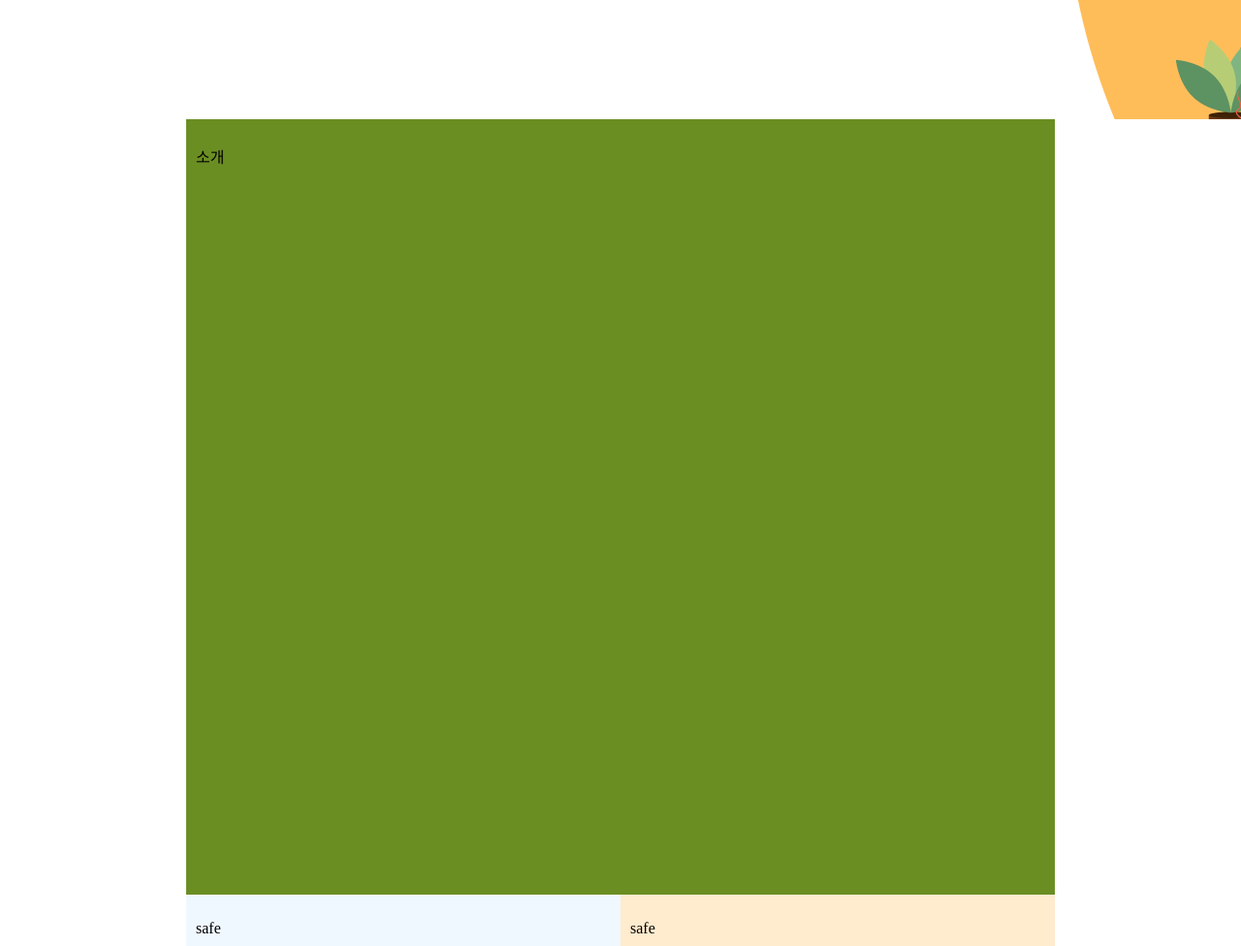
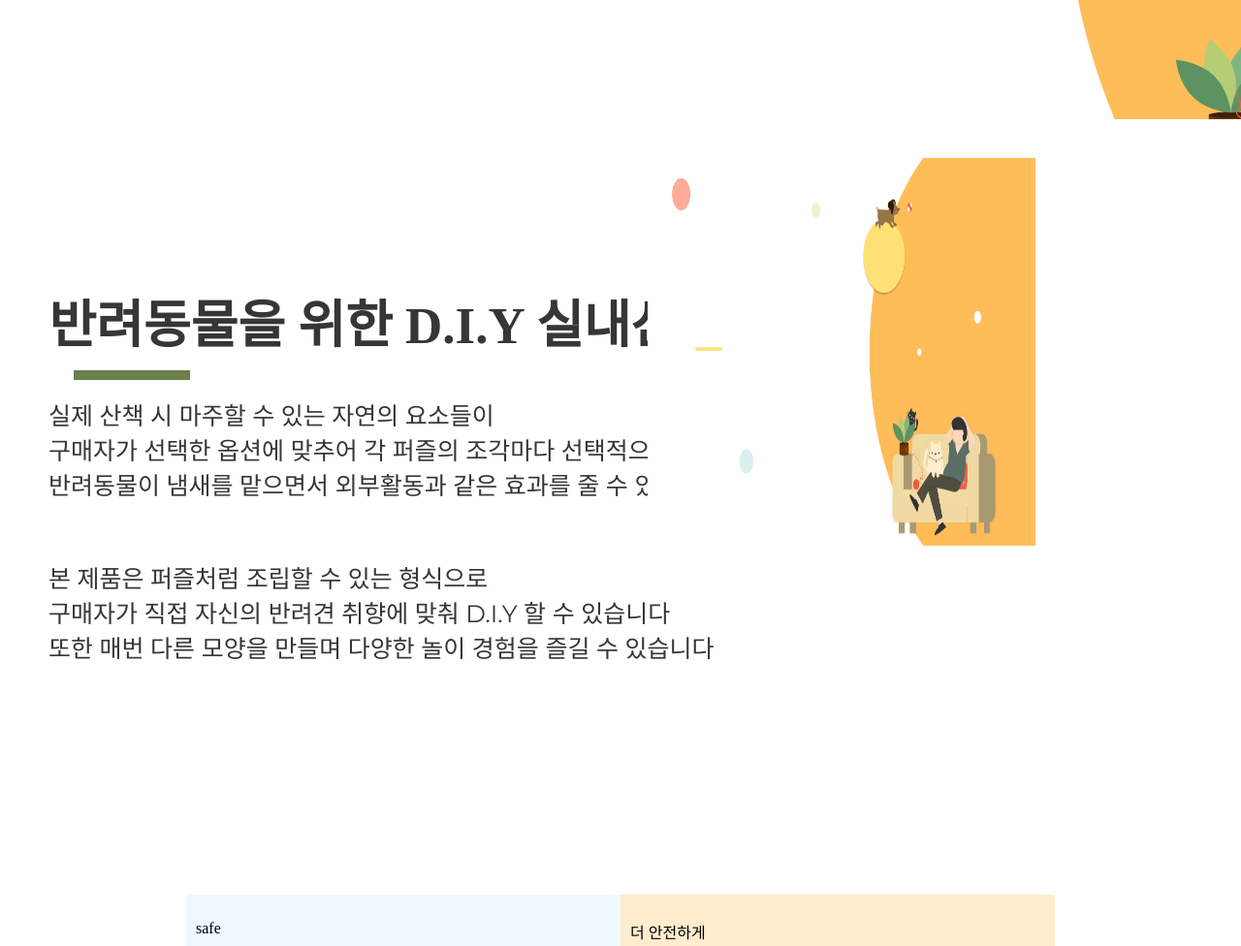
Before and after one commit to EZYOON/2020CUKhackathon, a plain HTML site: page dogKing.html in a window 1280 px wide. Shown: the part 677-1653 px from the top of the page at 97% size. Drawn offline with Linux system fonts and the light colour scheme.

Commit message:
[update]소개 페이지 글삽입

```diff
--- a/dogKing.html
+++ b/dogKing.html
@@ -17,19 +17,32 @@
                     반려동물을 위한 D.I.Y 실내산책
                 </div>
             </div>
+        </header>
 
-
-        </header>
         <aside class="left-aside"></aside>
         <aside class="right-aside"></aside>
+
         <section class="section100">
-            <p>소개</p>
+                <div class="introductionText1">
+                    반려동물을 위한 D.I.Y 실내산책
+                </div>
+                <div class="introductionBar"></div>
+                <p class="introductionText2">
+                    실제 산책 시 마주할 수 있는 자연의 요소들이 <br>
+                    구매자가 선택한 옵션에 맞추어 각 퍼즐의 조각마다 선택적으로 배송됩니다 <br>
+                    반려동물이 냄새를 맡으면서 외부활동과 같은 효과를 줄 수 있습니다<br>
+                    <br><br>
+                    본 제품은 퍼즐처럼 조립할 수 있는 형식으로 <br>
+                    구매자가 직접 자신의 반려견 취향에 맞춰 D.I.Y 할 수 있습니다<br>
+                    또한 매번 다른 모양을 만들며 다양한 놀이 경험을 즐길 수 있습니다
+                </p>
+                <img class="introductionImg" src="banner1x.png">
         </section>
         <section class="keywordLeft">
             <p>safe</p>
         </section>
         <section class="keywordRight">
-            <p>safe</p>
+            <p>더 안전하게</p>
         </section>
         <section class="section100">
             <p>조립형태</p>
--- a/section.css
+++ b/section.css
@@ -1,6 +1,6 @@
 html, body { margin: 0px; padding: 0; height: 100%; }
 .header { width: 100%; height: 100%; position: relative; }
-.section100 {box-sizing: border-box; padding: 10px; width: 70%; height: 100%; float: left; background: olivedrab; }
+.section100 {box-sizing: border-box; width: 70%; height: 100%; float: left; background: white; }
 .section50 {box-sizing: border-box; padding: 10px; width: 70%; height: 50%; float: left; background: olivedrab; }
 .keywordLeft {box-sizing: border-box; padding: 10px; width: 35%;height: 50%; float: left; background-color: aliceblue;}
 .keywordRight {box-sizing: border-box; padding: 10px; width: 35%;height: 50%; float: right; background-color: blanchedalmond;}
@@ -11,6 +11,16 @@ html, body { margin: 0px; padding: 0; height: 100%; }
 .bannerText1{text-align: left; position: absolute; top: 33%; left: 25%; transform: translate(-140%,-50%);font-family: "NotoSans Bold"; font-weight: 850;  font-size: 90px; color: #FF9C09;}
 .bannerText2{text-align: left; position: absolute; top: 42%; left: 25%; transform: translate(-40%,-50%);font-family: "Montserrat Bold"; font-size: 80px; color: #FF9C09;}
 .bannerText3{text-align: left; position: absolute; top: 60%; left: 25%; transform: translate(-44%,-50%); font-size: 40px; color: #5E5E5E}
+.introductionImg {width:400px; height: 400px;position: absolute; top: 130%; left: 70%; transform: translate(-57%,-50%);}
+.introductionBar {width: 120px; height: 10px; background-color: #6C804B; position: absolute; top: 133%; left: 35%; transform: translate(-310%,-50%);}
+.introductionText1 {margin: 0px;text-align: left; position: absolute; top: 126%; left: 35%; transform: translate(-57%,-50%); font-family: "NotoSans Bold"; font-weight: 670;  font-size: 53px; color: #363636;}
+.introductionText2 {margin: 0px;text-align: left; position: absolute; top: 153%; left: 35%; transform: translate(-52%,-50%); font-family: "Montserrat"; font-weight: 350;  font-size: 25px; color: #363636;}
+@font-face {
+    font-family: "Montserrat";
+    font-weight: 10;
+    font-style: normal;
+    src: url("Montserrat-Regular.woff") format("woff");
+}
 @font-face {
     font-family: "Montserrat Bold";
     font-weight: 10;
```
Also changed, not shown: Montserrat-Regular.woff (added).
